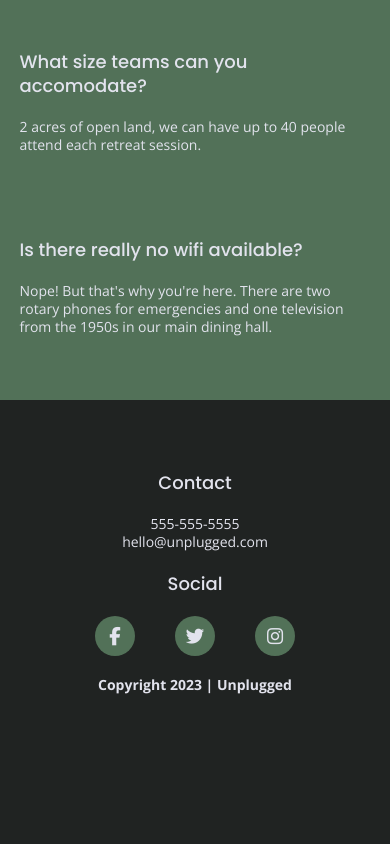
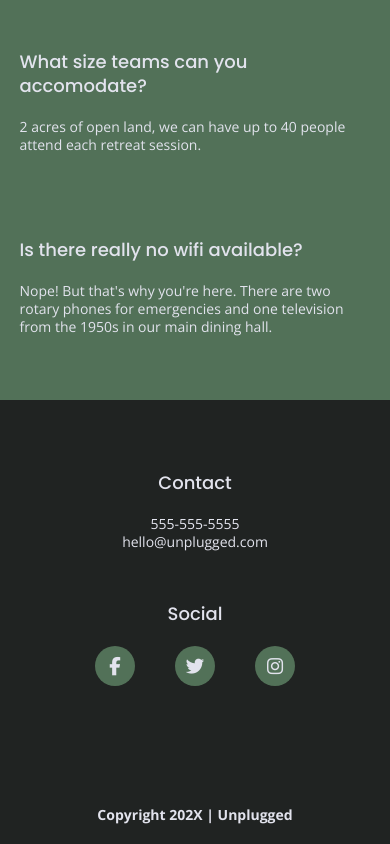
Before and after one commit to mjosephson5/unplugged, a website: page faq/index.html in a window 390 px wide. Shown: the part 585-1429 px from the top of the page. Before the commit the page ends 1349 px from the top, so only its background shows below. Drawn offline with nearby package versions, Linux system fonts and the light colour scheme.

Commit message:
Finished mobile styles for faq

```diff
--- a/faq/index.html
+++ b/faq/index.html
@@ -28,6 +28,7 @@
 </head>
 
 <body>
+
   <header>
     <div class="content-wrapper">
         <figure>
@@ -39,7 +40,7 @@
        <nav>
           <ul>
               <li><a href="faq/index.html">FAQ</a></li>
-              <li><a href="about/index.html">About</a></li>
+              <li><a href="../about/index.html">About</a></li>
           </ul>
        </nav>
     </div>
@@ -73,11 +74,12 @@
  <footer>
   <div class="content-wrapper">
     <div class="footer-content">
-          <div class="conact">
+        <div class="contact">
           <h4>Contact</h4>
             <address>
               <p>
-                555-555-5555<br>hello@unplugged.com
+                555-555-5555<br>
+                hello@unplugged.com
               </p>
             </address>
               <div class="social">
@@ -88,14 +90,14 @@
                   <a href="https://twitter.com/mojosephson"><i class="fab fa-twitter"></i></a>
                   <a href="https://www.instagram.com/queerantino_/"><i class= "fab fa-instagram"></i></a>
               </p>
-                    <div class="copyright">
-                     <p><strong>Copyright 2023 | Unplugged</strong></p>
              </div>
             </div>
         </div>
     </div>
 </div>
-  </div> <!-- footer content ends -->
+<div class="copyright">
+  <p><strong>Copyright 202X | Unplugged</strong></p>
+</div>
 </footer>
 
 
```
Lines whose indentation alone changed are shown as unchanged.
